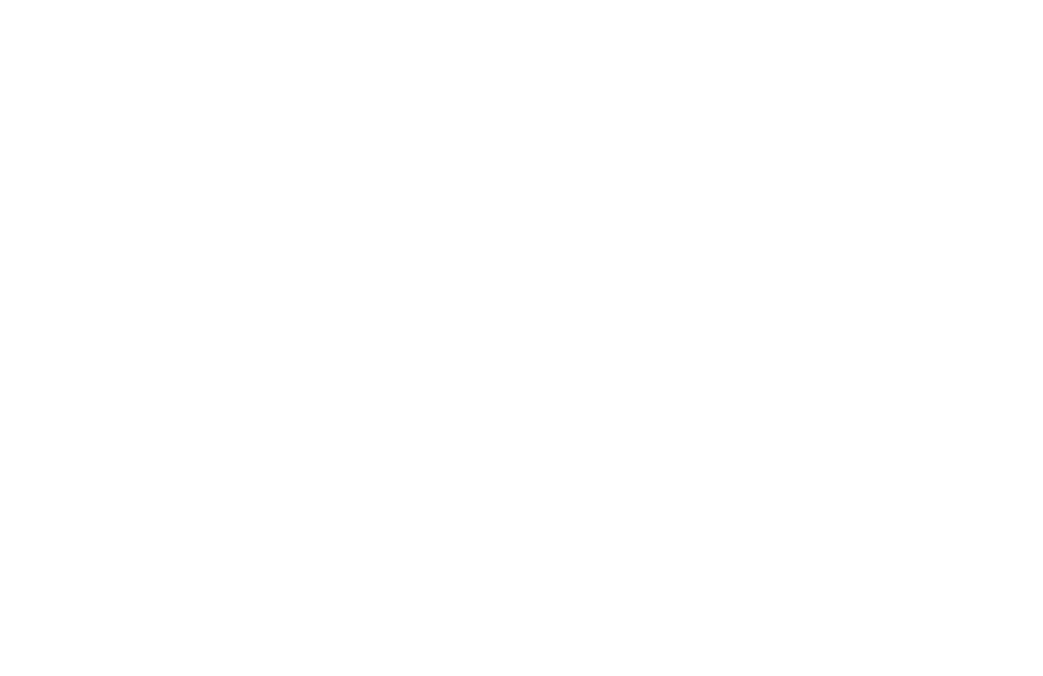
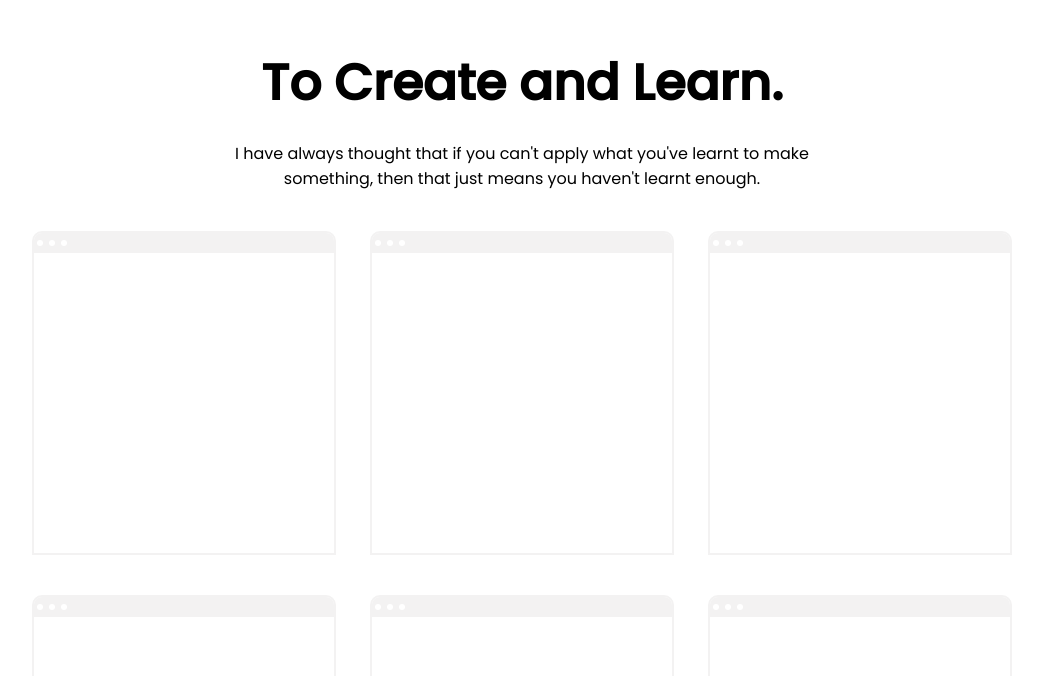
Before and after one commit to AbdulMoeez060/portfolio, a React (Create React App) app: page / in a window 1280 px wide. Shown: the part 1604-2280 px from the top of the page, without its empty margins (158-1201 px from the left). Before the commit the page ends 1600 px from the top, so only its background shows below. Built offline with nearby package versions, Linux system fonts and the light colour scheme.

Commit message:
crrated project and project list component

```diff
--- a/src/App.jsx
+++ b/src/App.jsx
@@ -1,5 +1,6 @@
 import About from "./components/about/About";
 import Intro from "./components/intro/Intro";
+import ProjectList from "./components/projectList/ProjectList";
 import Sidebar from "./components/sidebar/Sidebar";
 
 const App = () => {
@@ -7,6 +8,7 @@
         <Sidebar/>
         <Intro/>
         <About/>
+        <ProjectList/>
       </div>;
   };
 
--- /dev/null
+++ b/src/components/project/Project.jsx
@@ -0,0 +1,17 @@
+import './project.css'
+
+function Project() {
+    return (
+        <div className='project'>
+            <div className="project-browser">
+                <div className="project-circle"></div>
+                <div className="project-circle"></div>
+                <div className="project-circle"></div>
+
+            </div>
+
+        </div>
+    )
+}
+
+export default Project
--- /dev/null
+++ b/src/components/project/project.css
@@ -0,0 +1,22 @@
+.project{
+    width: 30%;
+    height: 40vh;
+    margin: 20px 10px;
+    border: 2px solid rgb(243,242,242);
+    border-radius: 10px 10px 0px 0px;
+    overflow: hidden;
+}
+
+.project-browser{
+    height: 20px;
+    display: flex;
+    background-color: rgb(243,242,242);
+    align-items: center;
+}
+.project-circle{
+    width: 6px;
+    height: 6px;
+    border-radius: 50%;
+    margin: 3px;
+    background-color: white;
+}
--- /dev/null
+++ b/src/components/projectList/ProjectList.jsx
@@ -0,0 +1,27 @@
+import Project from '../project/Project'
+import './projectList.css'
+
+function ProjectList() {
+    return (
+        <div className='projectList'>
+
+            <div className="pl-texts">
+                <h1 className="pl-title">To Create and Learn.</h1>
+                <p className="pl-desc">
+                    I have always thought that if you can't apply what you've learnt to make something, then that just means you haven't learnt enough.
+                </p>
+            </div>
+            <div className="pl-list">
+                <Project/>
+                <Project/>
+                <Project/>
+                <Project/>
+                <Project/>
+                <Project/>
+
+            </div>
+        </div>
+    )
+}
+
+export default ProjectList
--- /dev/null
+++ b/src/components/projectList/projectList.css
@@ -0,0 +1,26 @@
+.projectList{
+    margin-left: 5rem;
+    padding: 50px 100px;
+    display: flex;
+    flex-direction: column;
+    align-items: center;
+    text-align: center;
+}
+.pl-texts{
+    width: 65%;
+}
+.pl-title{
+    font-size: 50px;
+    font-weight: 600;
+}
+
+.pl-desc{
+    margin: 20px 0px;
+}
+
+.pl-list{
+    display: flex;
+    flex-wrap: wrap;
+    justify-content: space-between;
+    width: 100%;
+}
```
